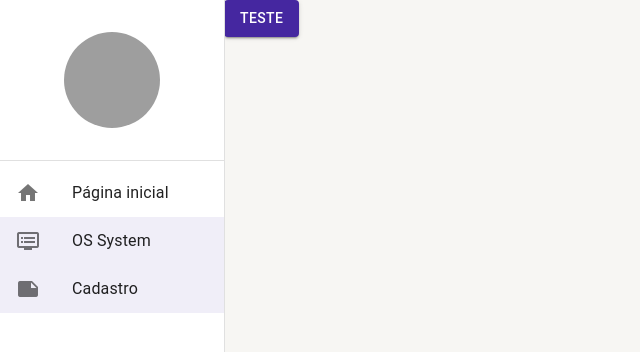
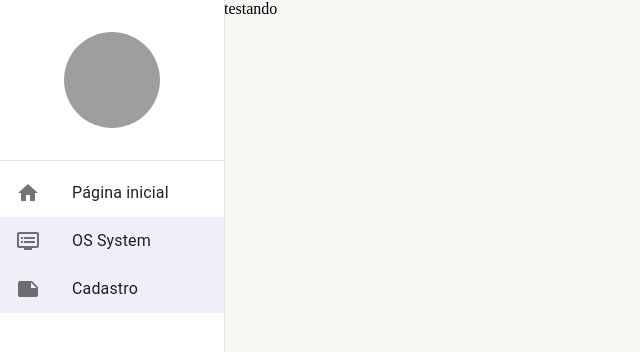
Before and after one commit to GabrielDOSilva/frontend, a React (Create React App) app: page /pagina-inicial in a window 1280 px wide. Shown: the top 352 px of the page, without its empty margins (0-640 px from the left). Built offline with nearby package versions, Linux system fonts and the light colour scheme; grey boxes are pictures that could not be loaded.

Commit message:
feat: layout base

```diff
--- /dev/null
+++ b/src/pages/dashboard/Deashboard.tsx
@@ -0,0 +1,14 @@
+import { LayoutBasePagina } from "../../shared/layouts"
+
+interface IDashboardProviderProps {
+    children: React.ReactNode
+};
+
+export const Dashboard = () => {
+
+    return (
+        <LayoutBasePagina>
+            testando
+        </LayoutBasePagina>
+    );
+};
--- a/src/pages/index.ts
+++ b/src/pages/index.ts
@@ -1 +1 @@
-export {};
+export * from './dashboard/Deashboard';
--- a/src/routes/index.tsx
+++ b/src/routes/index.tsx
@@ -1,13 +1,13 @@
-import { Button } from '@mui/material';
 import { Routes, Route, Navigate } from 'react-router-dom';
 import { useDrawerContext } from '../shared/contexts';
+import { Dashboard } from '../pages';
 
 export const AppRouts = () => {
     const { toggleDrawerOpen } = useDrawerContext();
 
     return (
         <Routes>
-            <Route path='/pagina-inicial' element={<Button variant='contained' color='primary' onClick={toggleDrawerOpen}>Teste</Button>}/>
+            <Route path='/pagina-inicial' element={<Dashboard/>}/>
             <Route path='*' element={<Navigate to="/pagina-inicial"/>}/>
         </Routes>
 
--- /dev/null
+++ b/src/shared/layouts/LayoutBasePagina.tsx
@@ -0,0 +1,14 @@
+import { Box } from "@mui/material";
+import React from "react";
+
+interface ILayoutBaseProviderProps {
+    children: React.ReactNode
+}
+export const LayoutBasePagina: React.FC<ILayoutBaseProviderProps> = ({ children }) => {
+
+    return (
+        <Box>
+            {children}
+        </Box>
+    );
+};
--- a/src/shared/layouts/index.ts
+++ b/src/shared/layouts/index.ts
@@ -1 +1 @@
-export {};
+export * from './LayoutBasePagina';
```
